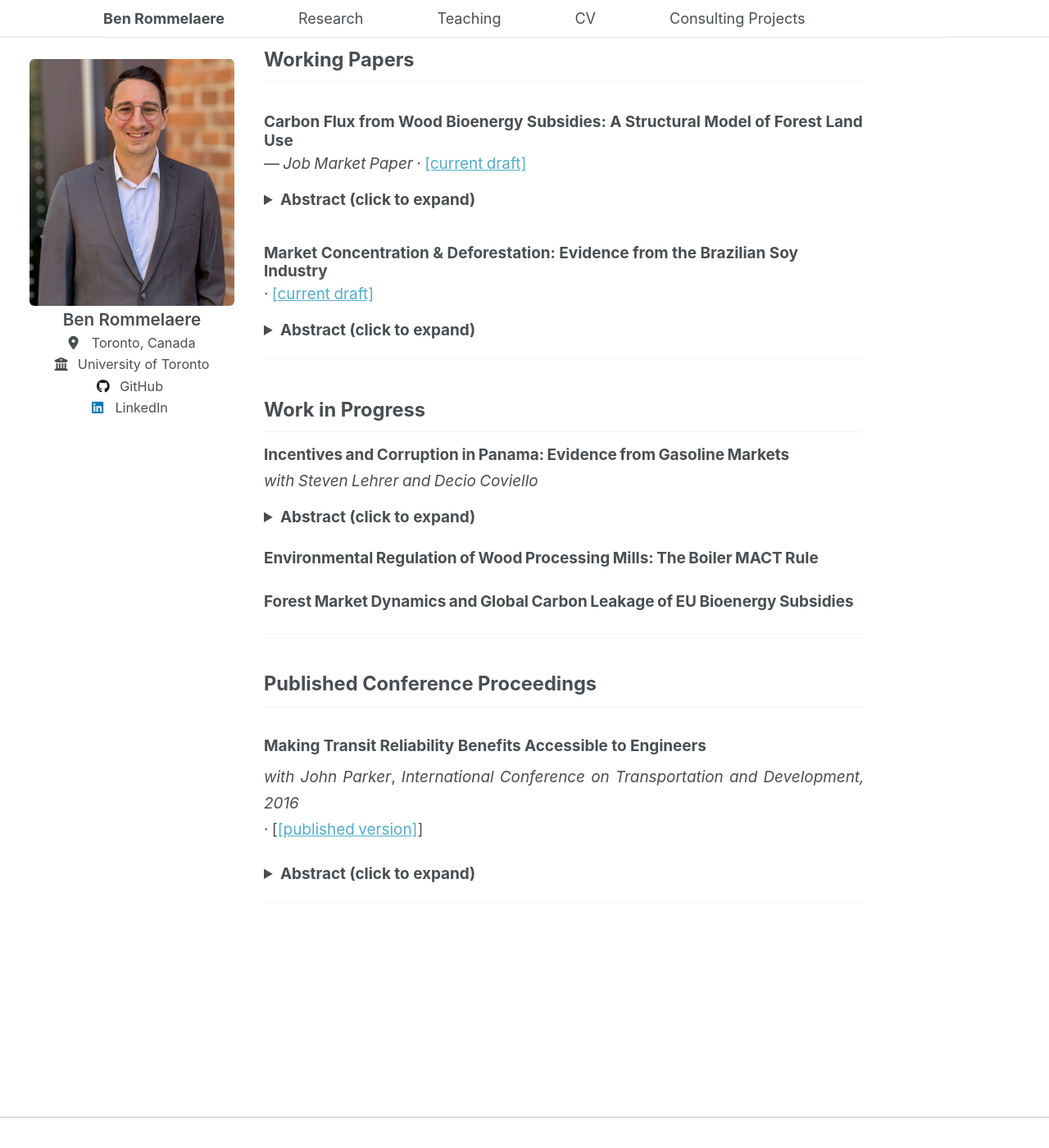
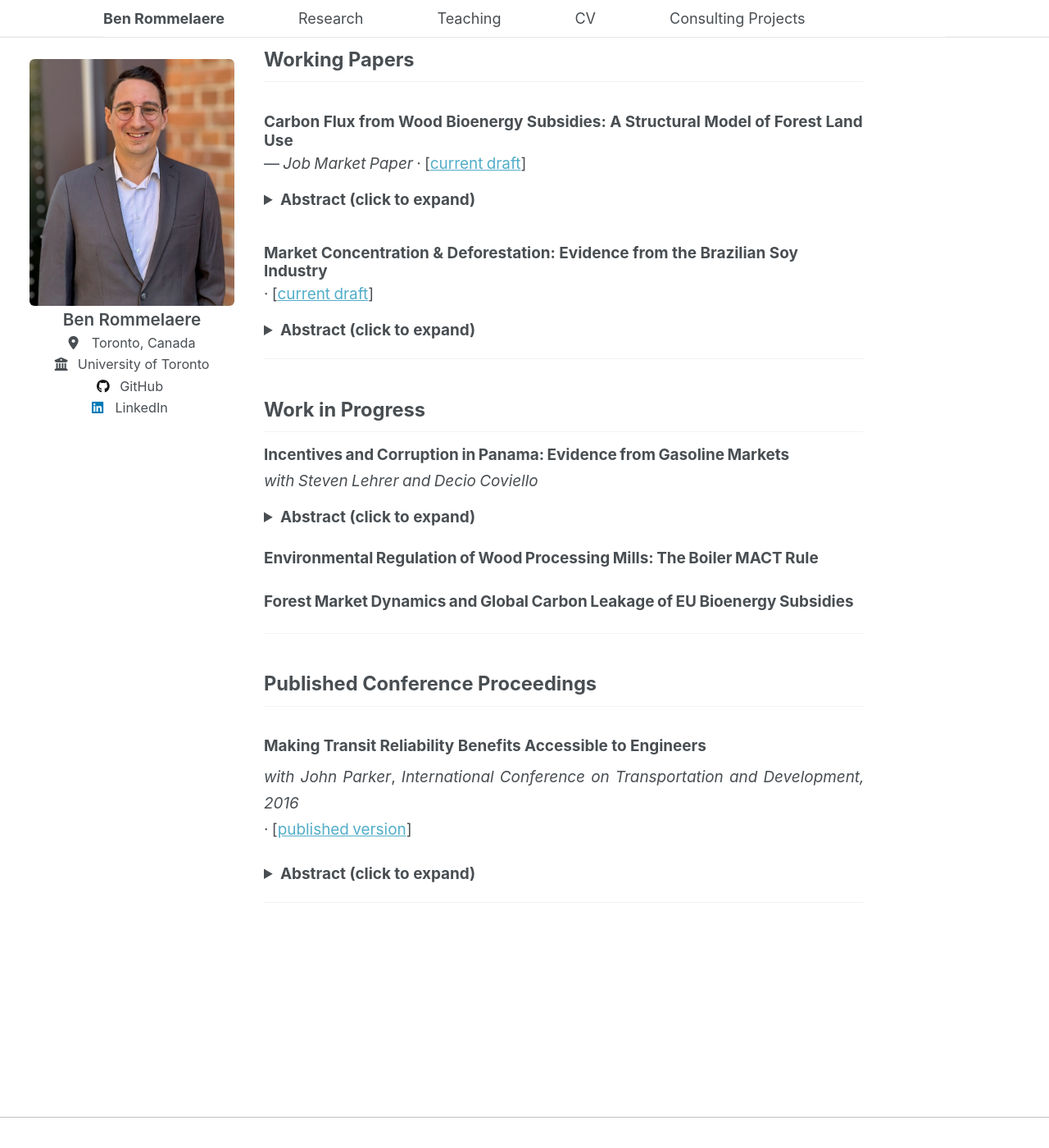
Before and after one commit to brommelaere/brommelaere.github.io, a Jekyll site: the page built from _pages/research.md, in a window 1280 px wide and 1400 px high. Shown: the whole window at 82% size. Built offline with Jekyll 4.4.1, drawn with Linux system fonts in a browser that asks for light colours.

Commit message:
Fix HTML formatting in research.md

```diff
--- a/_pages/research.md
+++ b/_pages/research.md
@@ -9,14 +9,14 @@ classes: [no-title, research-page]
 ## Working Papers
 
 ### Carbon Flux from Wood Bioenergy Subsidies: A Structural Model of Forest Land Use
-<p style="margin: -0.50rem 0 0.20rem 0; font-weight: 400;">— <em>Job Market Paper</em> · <a href="#" target="_blank">[current draft]</a></p>
+<p style="margin: -0.50rem 0 0.20rem 0; font-weight: 400;">— <em>Job Market Paper</em> · [<a href="#" target="_blank">current draft</a>]</p>
 <details style="margin: -0.55rem 0 1.00rem 0; padding-top: 0; border-top: 0;">
   <summary><strong>Abstract (click to expand)</strong></summary>
 Wood bioenergy offers one path to reduce carbon emissions from fossil energy and is an increasingly important fuel in both the U.K. and EU-27. Yet, because wood is more carbon intensive than fossil fuels at the smokestack, the climate impact from wood bioenergy policies depends on whether forest carbon uptake offsets these emissions. I study this question in the context of the U.S. South, a globally significant supplier of wood bioenergy. I develop a dynamic structural model of land use and harvesting decisions, extending a traditional stochastic Faustmann model to incorporate land-use switching and oligopsony power. Using this model, I assess the impact of wood bioenergy mills supplying wood to Europe following large bioenergy subsidies. The model is estimated on a panel of 5.1 million land plots, built from remote-sensing data on land use, tree harvesting, and forest biomass accumulation. My estimates imply that by 2050, harvesting rates increase by 6%, and due to imperfect replanting, forested area shrinks by ≈1,500 km² — roughly the size of Orlando’s 2010 urban footprint. By 2024, this translates to an annual decline in carbon sequestration equal to 1.3% of U.K. emissions. The resulting reduction in forest carbon stocks does not recover within any relevant policy horizon.
 </details>
 
 ### Market Concentration & Deforestation: Evidence from the Brazilian Soy Industry
-<p style="margin: -0.50rem 0 0.20rem 0; font-weight: 400;">· <a href="#" target="_blank">[current draft]</a></p>
+<p style="margin: -0.50rem 0 0.20rem 0; font-weight: 400;">· [<a href="#" target="_blank">current draft</a>]</p>
 <details style="margin: -0.55rem 0 1.00rem 0; padding-top: 0; border-top: 0;">
   <summary><strong>Abstract (click to expand)</strong></summary>
 The Brazilian soy industry is a leading cause of deforestation in several major biomes, including the Amazon, yet little is known about how market structure affects land-use outcomes. This paper exploits the 2014 acquisition and merger of two major soy exporters by China’s state-owned firm COFCO to estimate the causal effects of buyer concentration on farmgate soy prices, production, and deforestation. Using a municipality-level panel from 2006–2018 linking supply-chain data, administrative data, and MapBiomas deforestation records, I implement a staggered event-study design to estimate local impacts of the merger. Results show a short-run increase in farmgate prices where buyer concentration rose — an unexpected effect consistent with strategic mutual forbearance among oligopsonists. In contrast, when COFCO enters new markets, I find that increased competition leads to sustained price increases and lower deforestation. One likely mechanism is COFCO’s deforestation-free sourcing commitments.
@@ -51,7 +51,7 @@ The Brazilian soy industry is a leading cause of deforestation in several major
 
 ### Making Transit Reliability Benefits Accessible to Engineers
 *with John Parker*, *International Conference on Transportation and Development, 2016*
-<span style="font-weight:normal;">· [<a href="https://ascelibrary.org/doi/10.1061/9780784479926.051" target="_blank">[published version]</a>]</span>
+<span style="font-weight:normal;">· [<a href="https://ascelibrary.org/doi/10.1061/9780784479926.051" target="_blank">published version</a>]</span>
 
   <details style="margin: 0.15rem 0 1.00rem 0; padding-top: 0; border-top: 0;">
   <summary><strong>Abstract (click to expand)</strong></summary>
```
